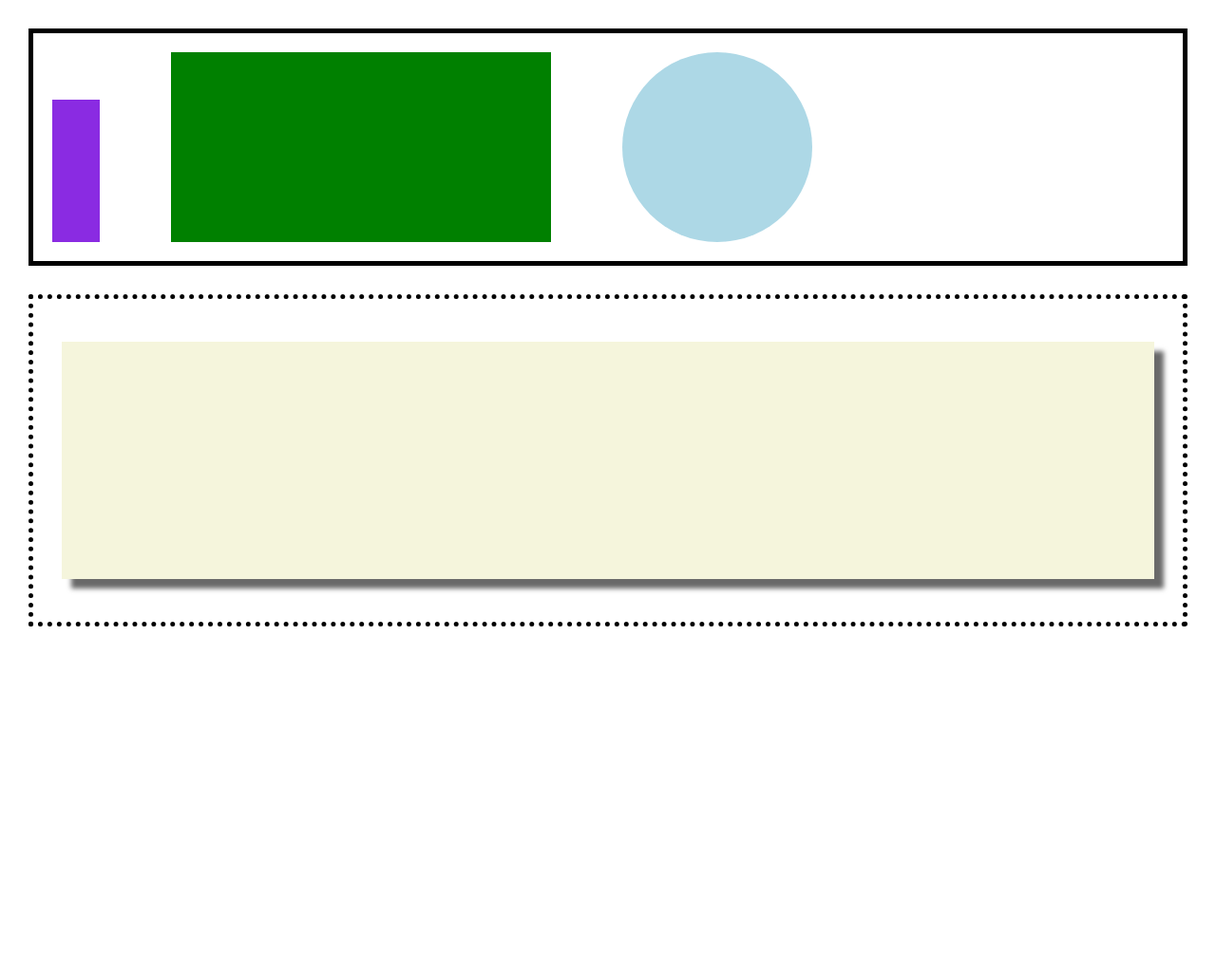
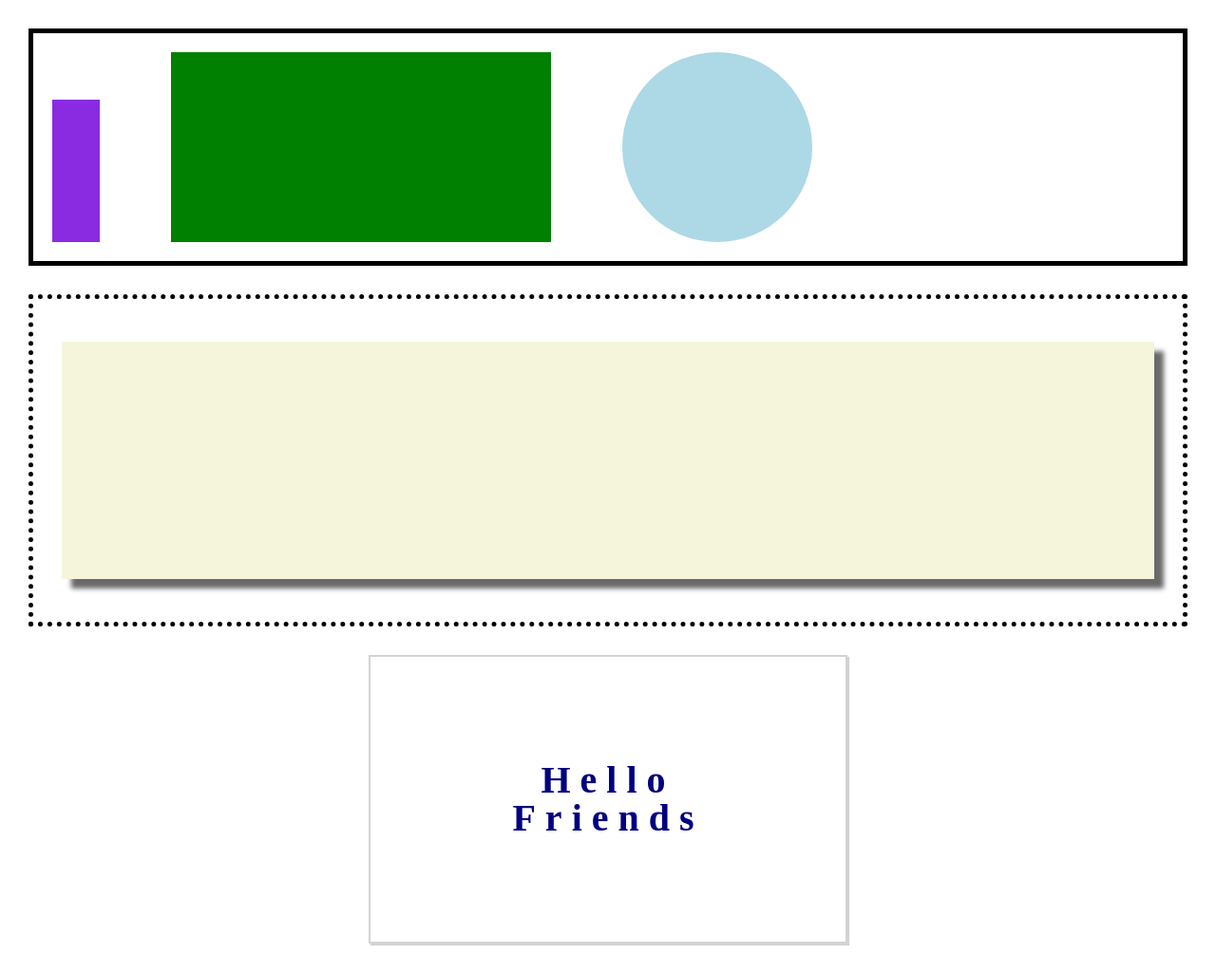
Before and after one commit to alexlamb10/html-css-2, a plain HTML site: page drill-2/index.html in a window 1280 px wide. Shown: the whole page at 95% size. Before the commit the page ends 800 px from the top, so only its background shows below. Drawn offline with Linux system fonts and the light colour scheme.

Commit message:
Completed drill 2

```diff
--- a/drill-2/index.css
+++ b/drill-2/index.css
@@ -94,3 +94,28 @@ table {
     box-shadow: 10px 10px 5px dimgray;
     background-color: beige;
 }
+
+footer {
+    display: flex;
+    justify-content: center;
+    align-items: center;
+}
+
+.last-box {
+    height: 300px;
+    width: 500px;
+    border: 2px solid lightgrey;
+    margin-bottom: 30px;
+    box-shadow: 2px 2px 1px lightgrey;
+    display: flex;
+    flex-direction: column;
+    justify-content: center;
+    align-items: center;
+}
+
+p {
+    font-size: 40px;
+    font-weight: bold;
+    letter-spacing: 10px;
+    color: navy;
+}
--- a/drill-2/index.html
+++ b/drill-2/index.html
@@ -18,5 +18,11 @@
     <section class="second-box">
         <div class="tan-rectangle"></div>
     </section>
+    <footer>
+        <section class="last-box">
+            <p>Hello</p>
+            <p>Friends</p>
+        </section>
+    </footer>
 </body>
 </html>
```
